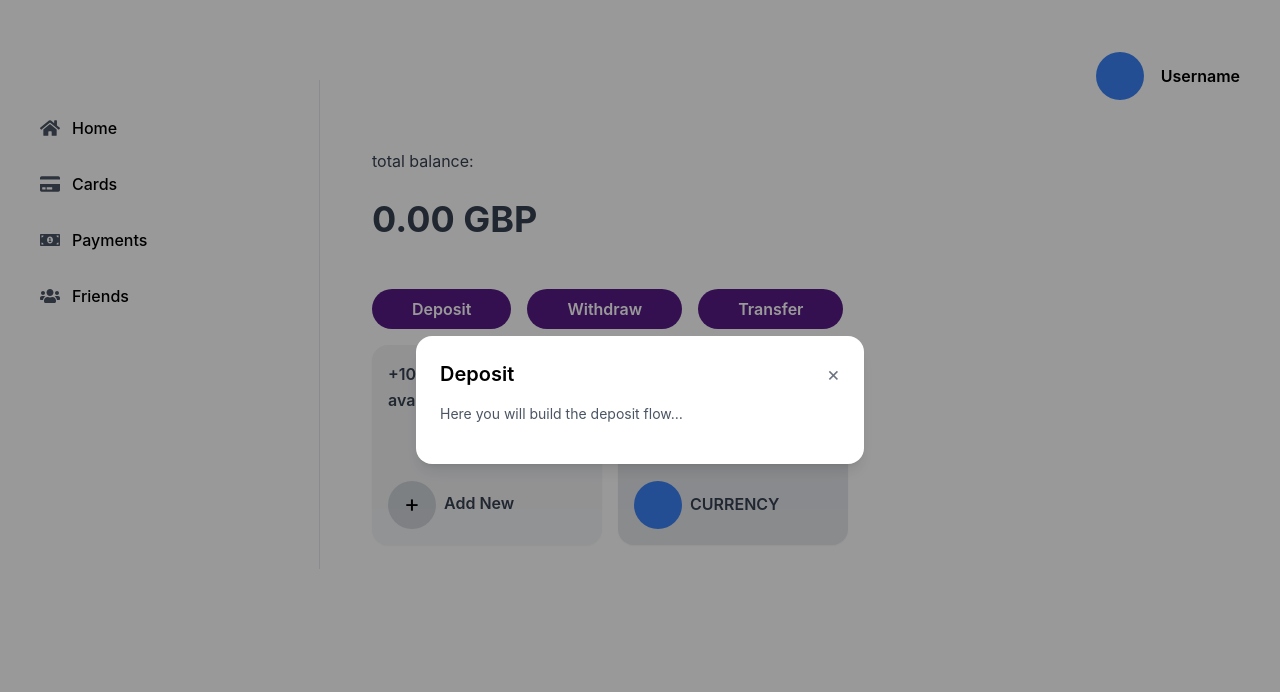
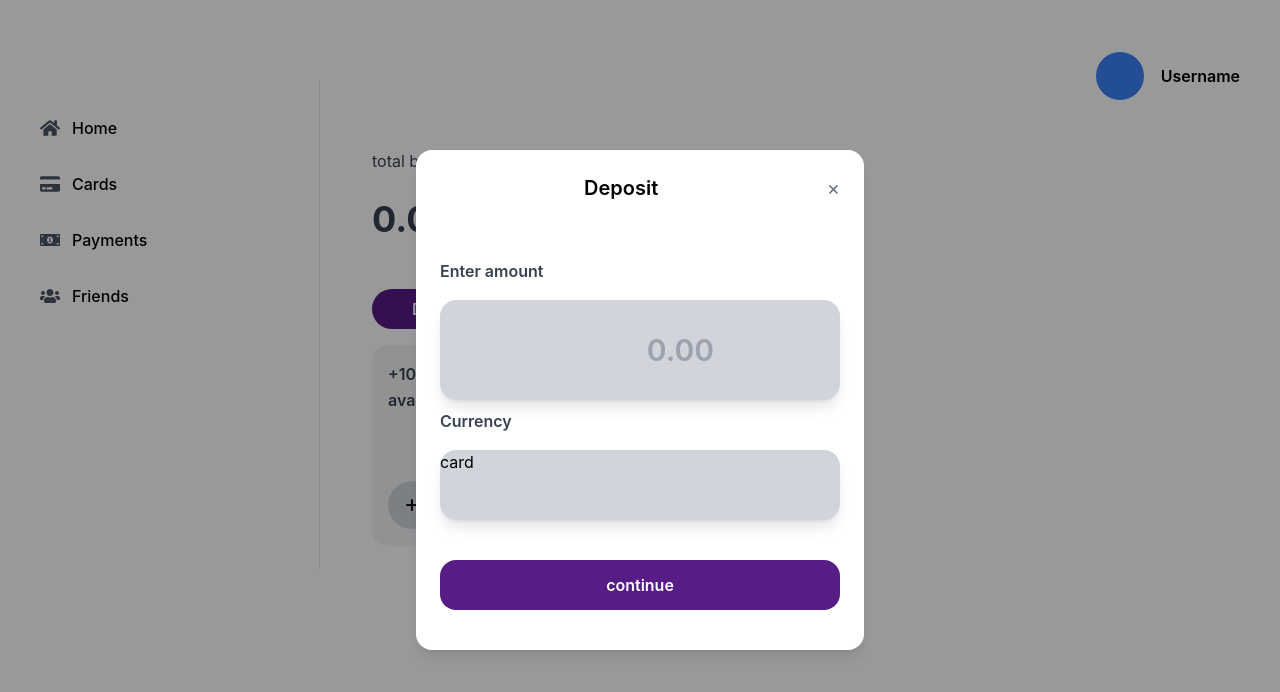
Before and after one commit to andrewisoko/splitter-frontend, a React (Create React App) app: page / in a window 1280 px wide. Both pictures are taken after a click on the button "Deposit". Shown: the top 692 px of the page. Built offline with nearby package versions, Linux system fonts and the light colour scheme.

Commit message:
Adding features on the modal component.

```diff
--- a/src/components/AccountCard.jsx
+++ /dev/null
@@ -1,15 +0,0 @@
-const AccountCard = () =>{
-    return(
-    <div className="h-[200px] w-1/2 md:w-[230px] bg-gray-100 rounded-2xl shadow-sm flex flex-col justify-between px-4 py-4">
-            <p className=" text-[15 px] font-semibold self-start">+100 currencies available.</p>
-            <div className="flex items-center">
-                <button className="h-12 w-12 rounded-full bg-gray-300">
-                    <span className="text-2xl leading-none">+</span>
-                </button>
-                <p className="ml-2 mb-1 font-semibold">Add New</p>
-             </div>
-            </div>
-    );
-};
-
-export default AccountCard;
--- a/src/components/CreateAccountCard.jsx
+++ /dev/null
@@ -1,13 +0,0 @@
-const CreateAccountCard = () => {
-    return (
-        <div className="h-[200px] w-1/2 md:w-[230px] bg-gray-200 rounded-2xl shadow-sm flex flex-col justify-between px-4 py-4">
-                <p className="font-semibold text-[20px] self-center">0.00</p>
-                <div className="flex items-end">
-                  <div className="h-12 w-12 rounded-full bg-blue-500"></div>
-                  <p className="ml-2 mb-3 font-semibold">CURRENCY</p>
-                </div>
-              </div>
-    );
-};
-
-export default  CreateAccountCard;
--- a/src/components/TranOptModal.jsx
+++ /dev/null
@@ -1,35 +0,0 @@
-
-
-function TranOptModal({ open, close, action }) {
-  if (!open || !action) return null;
-
-  const title =
-    action === "deposit"
-      ? "Deposit"
-      : action === "withdraw"
-      ? "Withdraw"
-      : "Transfer";
-
-  return (
-    <div className="fixed inset-0 z-50 flex items-center justify-center bg-black/40">
-      {/* modal box */}
-      <div className="w-full max-w-md rounded-2xl bg-white p-6 shadow-lg">
-        <div className="flex items-center justify-between mb-4">
-          <h2 className="text-xl font-semibold">{title}</h2>
-          <button
-            onClick={close}
-            className="text-gray-500 hover:text-gray-700 text-xl leading-none"
-          >
-            ×
-          </button>
-        </div>
-
-        <p className="text-sm text-gray-600">
-          Here you will build the {title.toLowerCase()} flow…
-        </p>
-      </div>
-    </div>
-  );
-}
-
-export default TranOptModal;
--- a/src/components/TranOptModal.tsx
+++ b/src/components/TranOptModal.tsx
@@ -1,3 +1,6 @@
+import { useState } from "react";
+
+
 type TranOptModalProps = {
   open: boolean;
   close: () => void;
@@ -5,6 +8,9 @@ type TranOptModalProps = {
 };
 
 function TranOptModal({ open,close,action }:TranOptModalProps) {
+
+  const [amount,setAmount] = useState<string>("")
+
   if (!open || !action) return null;
 
   const title =
@@ -19,7 +25,7 @@ function TranOptModal({ open,close,action }:TranOptModalProps) {
 
       <div className="h-[500px] w-full max-w-md rounded-2xl bg-white p-6 shadow-lg">
 
-        <div className="flex items-center justify-between mb-24">
+        <div className="flex items-center justify-between mb-14">
           <h2 className="ml-36 text-xl font-semibold">{title}</h2>
           <button
             onClick={close}
@@ -28,11 +34,23 @@ function TranOptModal({ open,close,action }:TranOptModalProps) {
             ×
           </button>
         </div>
-        <div className="bg-gray-300 w-full h-[150px] rounded-2xl shadow-lg mb-10">
-          amount
+
+        <p className="font-semibold">Enter amount</p>
+
+        <div className="bg-gray-300 flex items-center gap-2 w-full h-[100px] rounded-2xl shadow-lg mb-2">
+         <input className="bg-transparent text-[30px] font-semibold  outline-none text-center"
+          type="text"
+          inputMode="decimal"
+          placeholder="0.00"
+          value={amount}
+          />
         </div>
-        <button className="btn-primary w-full h-[50px]">
-          confirm
+        <p className="font-semibold">Currency</p>
+        <div className="bg-gray-300 flex w-full h-[70px] rounded-2xl shadow-lg mb-10">
+        card
+        </div>
+        <button className="btn-primary rounded-2xl w-full h-[50px]">
+          continue
         </button>
       </div>
     </div>
--- a/src/components/TransactionOptionsBtn.tsx
+++ b/src/components/TransactionOptionsBtn.tsx
@@ -21,13 +21,13 @@ const openFor = (type:"deposit"|"withdraw"|"transfer") =>{
              />
 
             <div className="mt-4 lg:mt-10 flex flex-row gap-4">
-              <button onClick={()=>openFor("deposit")}className="btn-primary w-full md:w-auto">
+              <button onClick={()=>openFor("deposit")}className="btn-primary rounded-full w-full md:w-auto">
                 Deposit
               </button>
-              <button onClick={()=>openFor("withdraw")} className="btn-primary w-full md:w-auto">
+              <button onClick={()=>openFor("withdraw")} className="btn-primary rounded-full w-full md:w-auto">
                 Withdraw
               </button>
-              <button onClick={()=>openFor("transfer")} className="btn-primary w-full md:w-auto">
+              <button onClick={()=>openFor("transfer")} className="btn-primary rounded-full w-full md:w-auto">
                 Transfer
               </button>
           </div>
--- a/src/index.css
+++ b/src/index.css
@@ -24,5 +24,5 @@ code {
 }
 
 .btn-primary {
-  @apply rounded-full bg-purple-900 hover:bg-fuchsia-900 text-white font-semibold py-2 px-10;
+  @apply  bg-purple-900 hover:bg-fuchsia-900 text-white font-semibold py-2 px-10;
 }
```
